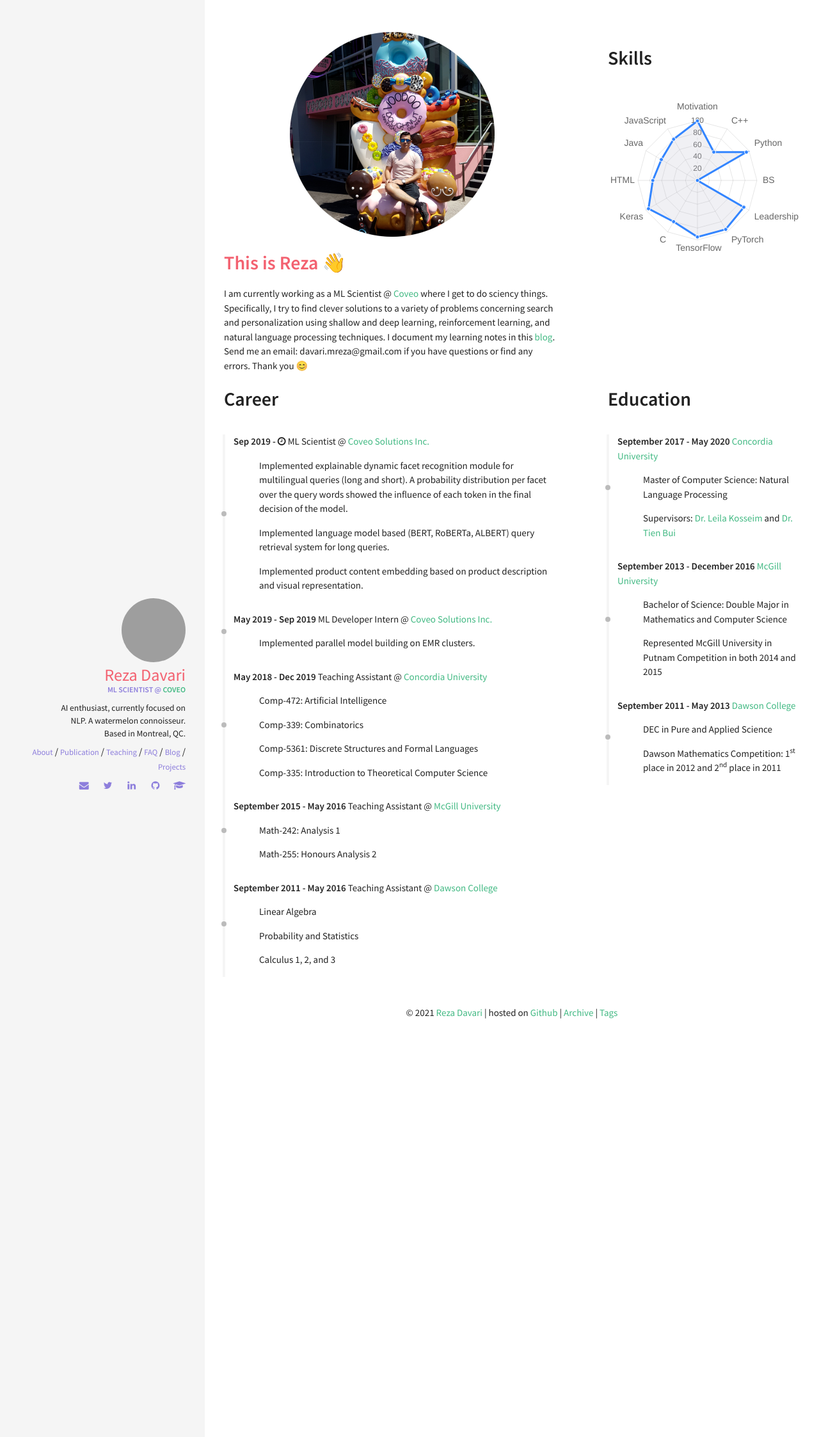
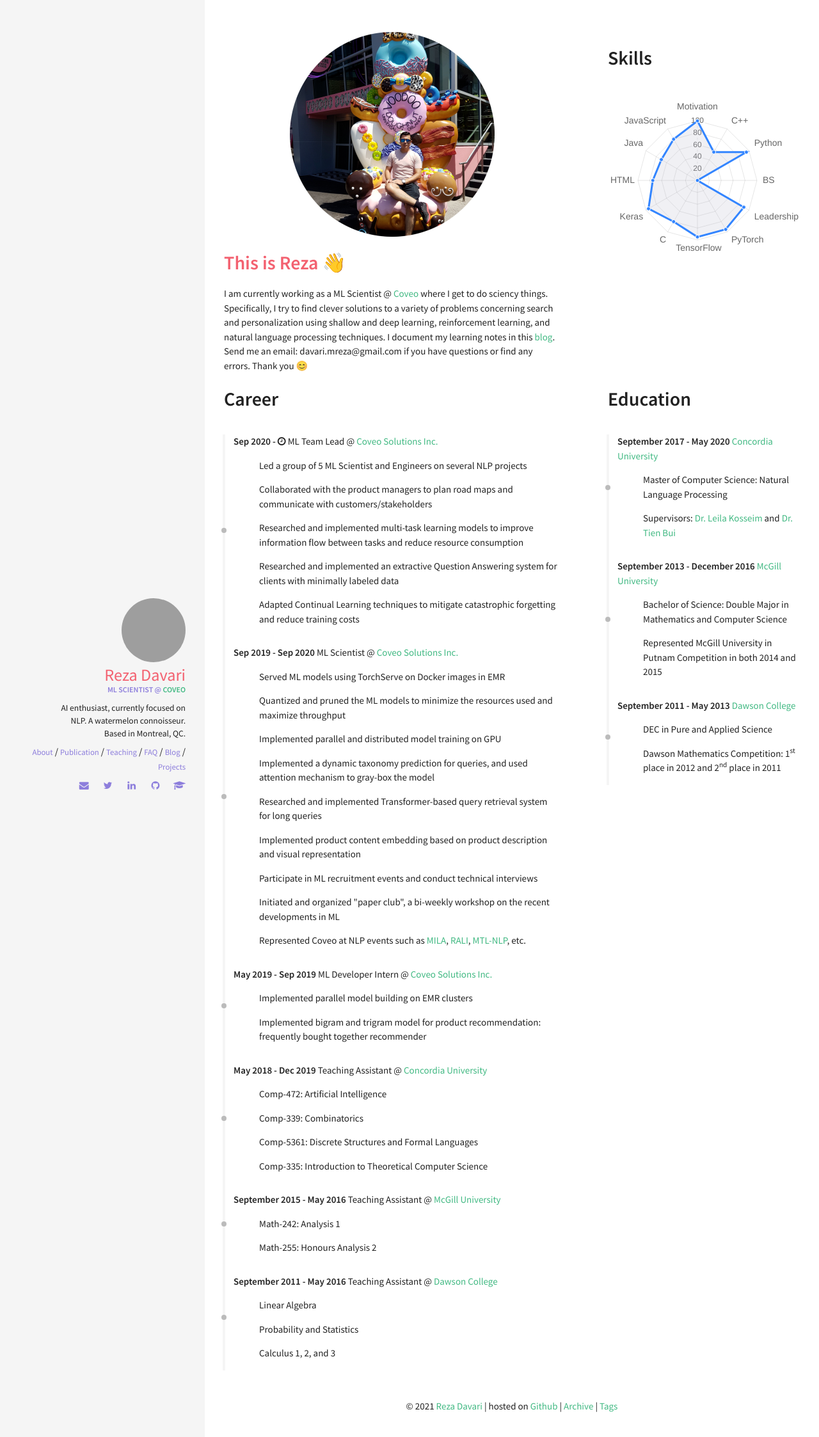
Before and after one commit to rezazzr/davari.io, a Jekyll site: the page built from index.html, in a window 1280 px wide. Shown: the top 2246 px of the page at 64% size. Built offline with Jekyll 4.4.1, drawn with Linux system fonts in a browser that asks for light colours; nearby versions of some CDN libraries; grey boxes are pictures that could not be loaded.

Commit message:
Updated career section

```diff
--- a/_data/index/careers.yml
+++ b/_data/index/careers.yml
@@ -2,21 +2,58 @@
 # if you don't have language feature(language.yml is empty), ignore "i18n" items
 - name: Coveo Solutions Inc.
   link: https://www.coveo.com/en
-  date: Sep 2019 - <i class="fa fa-clock-o" aria-hidden="true" title="Until Now"></i>
+  date: Sep 2020 - <i class="fa fa-clock-o" aria-hidden="true" title="Until Now"></i>
+  job:  ML Team Lead
+  descr: >-
+    <br><ul>
+    <li>Led a group of 5 ML Scientist and Engineers on several NLP projects</li>
+    <li>Collaborated with the product managers to plan road maps and communicate with customers/stakeholders</li>
+    <li>Researched and implemented multi-task learning models to improve information flow between tasks and reduce resource consumption</li>
+    <li>Researched and implemented an extractive Question Answering system for clients with minimally labeled data</li>
+    <li>Adapted Continual Learning techniques to mitigate catastrophic forgetting and reduce training costs</li>
+    </ul>
+
+- name: Coveo Solutions Inc.
+  link: https://www.coveo.com/en
+  date: Sep 2019 - Sep 2020
   job:  ML Scientist
-  descr: <br><ul> <li>Implemented explainable dynamic facet recognition module for multilingual queries (long and short). A probability distribution per facet over the query words showed the influence of each token in the final decision of the model.</li> <li>Implemented language model based (BERT, RoBERTa, ALBERT) query retrieval system for long queries.</li>Implemented product content embedding based on product description and visual representation.<li> </li> </ul>
+  descr: >-
+    <br><ul>
+    <li>Served ML models using TorchServe on Docker images in EMR</li>
+    <li>Quantized and pruned the ML models to minimize the resources used and maximize throughput</li>
+    <li>Implemented parallel and distributed model training on GPU</li>
+    <li>Implemented a dynamic taxonomy prediction for queries, and used attention mechanism to gray-box the model</li>
+    <li>Researched and implemented Transformer-based query retrieval system for long queries</li>
+    <li>Implemented product content embedding based on product description and visual representation</li>
+    <li>Participate in ML recruitment events and conduct technical interviews</li>
+    <li>Initiated and organized "paper club", a bi-weekly workshop on the recent developments in ML</li>
+    <li>Represented Coveo at NLP events such as
+        <a href="https://drive.google.com/file/d/1cqAUonunUDAymbSQlb72MVsjOl1Ykd2X/view">MILA</a>,
+        <a href="http://rali.iro.umontreal.ca/rali/?q=en">RALI</a>,
+        <a href="https://www.meetup.com/en-AU/MTL-NLP/events/268964000/">MTL-NLP</a>, etc.</li>
+    </ul>
 
 - name: Coveo Solutions Inc.
   link: https://www.coveo.com/en
   date: May 2019 - Sep 2019
   job:  ML Developer Intern
-  descr: <br><ul> <li>Implemented parallel model building on EMR clusters.</li> </ul>
+  descr: >-
+    <br><ul>
+    <li>Implemented parallel model building on EMR clusters</li>
+    <li>Implemented bigram and trigram model for product recommendation&#58 frequently bought together recommender</li>
+    </ul>
 
 - name: Concordia University
   link: https://www.concordia.ca/
   date: May 2018 - Dec 2019
   job:  Teaching Assistant
-  descr: <br><ul> <li>Comp-472&#58 Artificial Intelligence </li> <li>Comp-339&#58 Combinatorics </li> <li>Comp-5361&#58 Discrete Structures and Formal Languages </li> <li>Comp-335&#58 Introduction to Theoretical Computer Science</li> </ul>
+  descr: >-
+    <br><ul>
+    <li>Comp-472&#58 Artificial Intelligence</li>
+    <li>Comp-339&#58 Combinatorics</li>
+    <li>Comp-5361&#58 Discrete Structures and Formal Languages</li>
+    <li>Comp-335&#58 Introduction to Theoretical Computer Science</li>
+    </ul>
 
 - name: McGill University
   link: https://www.mcgill.ca/
```
